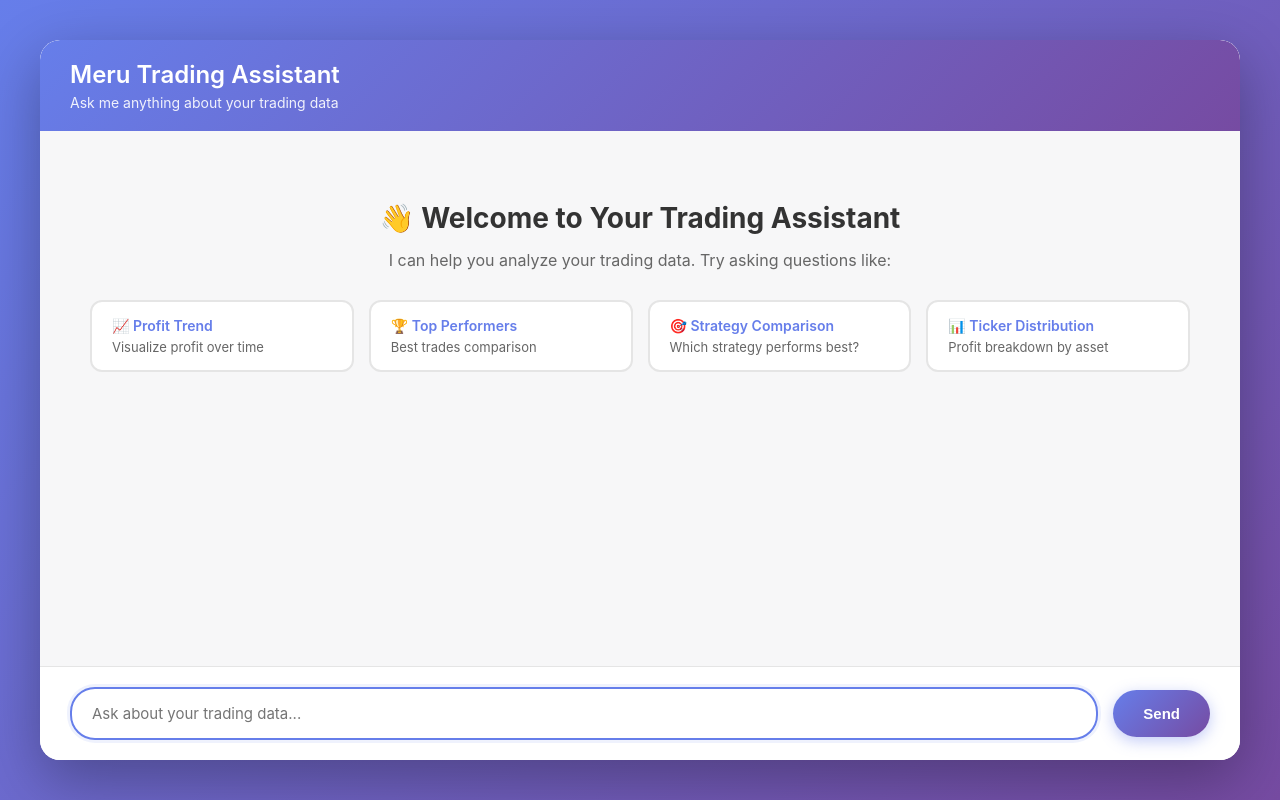
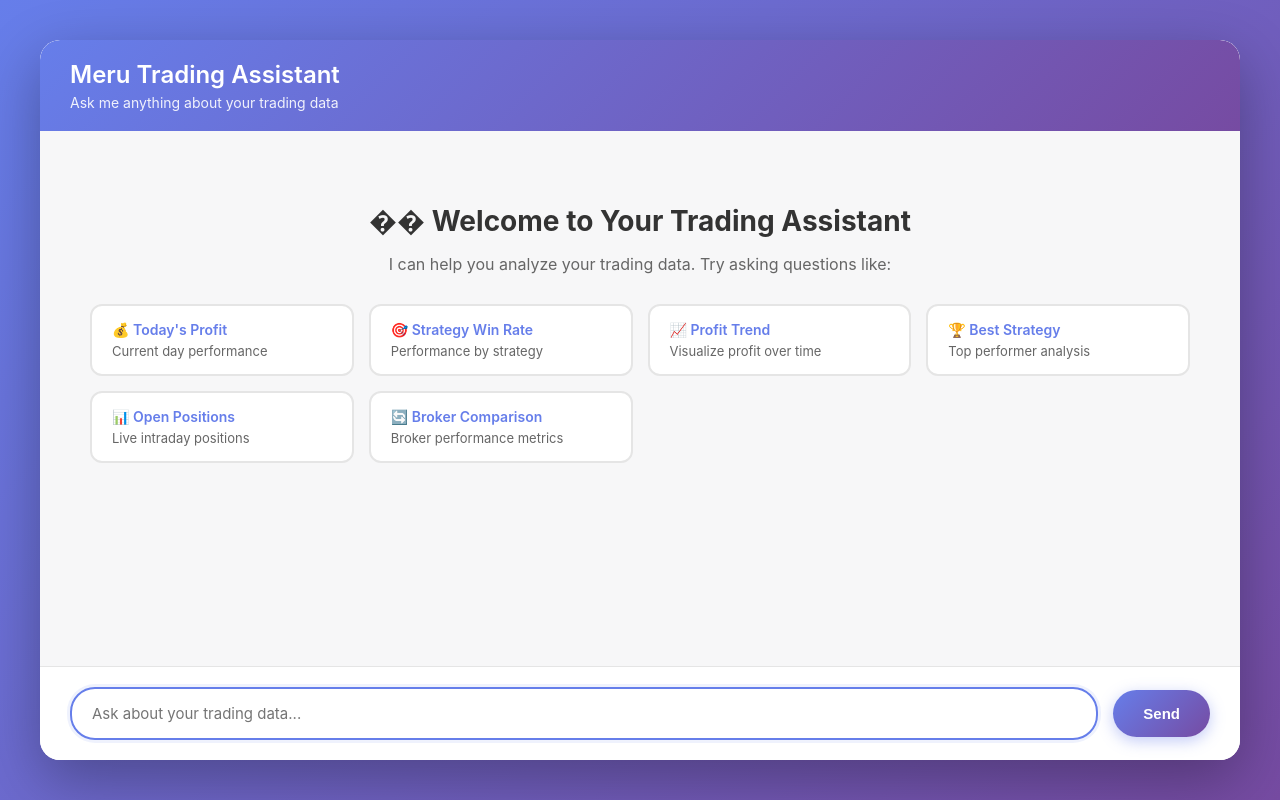
Before and after one commit to Swapnil-Cod/meru_chatbot, a Flask app: page / in a window 1280 px wide. Run offline with Flask 3, Linux system fonts and the light colour scheme; some libraries are stand-ins or nearby versions.

Commit message:
added more tables

```diff
--- a/app/routes.py
+++ b/app/routes.py
@@ -47,7 +47,8 @@ def serialize_results(results):
 
 # Database schema for the AI to understand
 DB_SCHEMA = """
-Table: trading_all
+=== TABLE 1: trading_all (Historical Data - All Completed Trades) ===
+Purpose: Contains all historical trading data. Use this for historical analysis.
 Columns:
 - order_id (bigint, primary key)
 - ordertime (datetime) - when the order was placed (use DATE(ordertime) for date filtering)
@@ -56,26 +57,64 @@ Columns:
 - account_id (int) - account identifier
 - mode (enum: 'PAPER', 'PROD') - trading mode
 - equity (decimal) - equity amount
-- underlying (varchar) - underlying asset
+- underlying (varchar) - underlying asset (e.g., NIFTY, BANKNIFTY)
 - expiration (varchar) - option expiration date
 - strike (decimal) - strike price
-- right (varchar) - option right (C/P)
-- leg (decimal) - leg number
+- right (varchar) - option right (C for Call, P for Put)
+- leg (decimal) - leg number in multi-leg strategy
 - ticker (varchar) - ticker symbol
-- side (varchar) - BUY/SELL
+- side (varchar) - BUY/SELL/short
 - lots (int) - number of lots
 - buyprice (decimal) - buy price
 - sellprice (decimal) - sell price
-- mtm (decimal) - mark to market
+- buy_slippage_value (decimal) - slippage cost on buy
+- sell_slippage_value (decimal) - slippage cost on sell
+- mtm (decimal) - mark to market P&L
 - realized (decimal) - realized profit/loss
-- total_pnl (decimal) - total profit and loss
+- total_pnl (decimal) - total profit and loss (primary P&L metric)
 - quantity (int) - order quantity
+- quantity_filled (int) - quantity filled
+- quantity_exited (int) - quantity exited
 - buytime (datetime) - when position was bought
 - selltime (datetime) - when position was sold
 - remarks (varchar) - additional remarks
 - last_updated (datetime) - last update timestamp
 
-IMPORTANT: Do NOT use order_date column. Always use DATE(ordertime) for date comparisons.
+=== TABLE 2: trading_today (Today's Live Data - Intraday Positions) ===
+Purpose: Contains only today's trading data. Emptied at end of day (data moved to trading_all).
+Use this for "today", "current", "live", "intraday" questions.
+Columns: Same as trading_all (identical schema)
+
+=== TABLE 3: slip_positionlive_daily (Daily Performance Summary) ===
+Purpose: Aggregated daily performance by broker, account, strategy. Use for performance analysis, win rates, strategy comparisons.
+Columns:
+- id (bigint, primary key)
+- broker (varchar) - broker name
+- account_id (int) - account identifier
+- strategy_name (varchar) - name of trading strategy
+- order_date (date) - trading date
+- mode (enum: 'PAPER', 'PROD') - trading mode
+- equity (decimal) - max equity for that day
+- lots (int) - total lots traded
+- buy_slippage_value (decimal) - total buy slippage
+- sell_slippage_value (decimal) - total sell slippage
+- mtm (decimal) - total mark to market
+- realized (decimal) - total realized P&L
+- total_pnl (decimal) - total profit/loss for the day
+- quantity (int) - total quantity
+- quantity_filled (int) - total quantity filled
+- quantity_exited (int) - total quantity exited
+- trade_count (int) - number of trades (short side only)
+- profitable_count (int) - number of profitable trades (short side, total_pnl > 0)
+- last_refreshed (datetime) - when aggregation was last run
+
+KEY INSIGHTS:
+- Win Rate = (profitable_count / trade_count) * 100
+- Use slip_positionlive_daily for strategy performance, win rates, ROI
+- Use trading_all for detailed trade analysis, historical trends
+- Use trading_today for current day live positions
+
+IMPORTANT: Do NOT use order_date column in trading_all. Always use DATE(ordertime) for date comparisons.
 """
 
 def translate_to_sql(user_question, conversation_history=None):
@@ -100,6 +139,8 @@ Rules:
    use the context from previous questions and queries to understand what they're referring to.
 
 Examples:
+
+=== Historical Data Queries (trading_all) ===
 Q: "What was my total profit yesterday?"
 A: SELECT SUM(total_pnl) as profit FROM trading_all WHERE DATE(ordertime) = CURDATE() - INTERVAL 1 DAY;
 
@@ -111,6 +152,29 @@ A: SELECT DATE(MIN(ordertime)) as first_day, SUM(total_pnl) as profit FROM tradi
 
 Q: "Show me all trades from March 2025"
 A: SELECT * FROM trading_all WHERE DATE(ordertime) BETWEEN '2025-03-01' AND '2025-03-31' LIMIT 100;
+
+=== Today's Live Data (trading_today) ===
+Q: "What's my profit today?"
+A: SELECT SUM(total_pnl) as profit FROM trading_today;
+
+Q: "Show me my current open positions"
+A: SELECT order_id, ticker, strategy_name, buyprice, mtm, total_pnl FROM trading_today WHERE selltime IS NULL;
+
+Q: "How many trades have I done today?"
+A: SELECT COUNT(*) as trade_count FROM trading_today;
+
+=== Performance Summary (slip_positionlive_daily) ===
+Q: "What's the win rate for each strategy?"
+A: SELECT strategy_name, SUM(trade_count) as total_trades, SUM(profitable_count) as wins, (SUM(profitable_count) / SUM(trade_count) * 100) as win_rate_pct FROM slip_positionlive_daily GROUP BY strategy_name;
+
+Q: "Which strategy performed best last week?"
+A: SELECT strategy_name, SUM(total_pnl) as total_profit, SUM(trade_count) as trades FROM slip_positionlive_daily WHERE order_date >= CURDATE() - INTERVAL 7 DAY GROUP BY strategy_name ORDER BY total_profit DESC LIMIT 1;
+
+Q: "Show me daily performance for the last 30 days"
+A: SELECT order_date, SUM(total_pnl) as daily_pnl, SUM(trade_count) as trades, (SUM(profitable_count) / SUM(trade_count) * 100) as win_rate FROM slip_positionlive_daily WHERE order_date >= CURDATE() - INTERVAL 30 DAY GROUP BY order_date ORDER BY order_date;
+
+Q: "Compare broker performance this month"
+A: SELECT broker, SUM(total_pnl) as profit, SUM(trade_count) as trades FROM slip_positionlive_daily WHERE order_date >= DATE_FORMAT(CURDATE(), '%Y-%m-01') GROUP BY broker ORDER BY profit DESC;
 
 Follow-up Example:
 Previous Q: "What was my biggest loss?"
--- a/templates/index.html
+++ b/templates/index.html
@@ -19,24 +19,32 @@
 
             <div class="chat-messages" id="chatMessages">
                 <div class="welcome-message">
-                    <h2>👋 Welcome to Your Trading Assistant</h2>
+                    <h2>�� Welcome to Your Trading Assistant</h2>
                     <p>I can help you analyze your trading data. Try asking questions like:</p>
                     <div class="example-queries">
+                        <div class="example-query" onclick="app.askQuestion('What is my profit today?')">
+                            <div class="example-query-title">💰 Today's Profit</div>
+                            <div class="example-query-text">Current day performance</div>
+                        </div>
+                        <div class="example-query" onclick="app.askQuestion('What is the win rate for each strategy?')">
+                            <div class="example-query-title">🎯 Strategy Win Rate</div>
+                            <div class="example-query-text">Performance by strategy</div>
+                        </div>
                         <div class="example-query" onclick="app.askQuestion('Show me my profit trend over the last 30 days')">
                             <div class="example-query-title">📈 Profit Trend</div>
                             <div class="example-query-text">Visualize profit over time</div>
                         </div>
-                        <div class="example-query" onclick="app.askQuestion('Show me my top 10 most profitable trades')">
-                            <div class="example-query-title">🏆 Top Performers</div>
-                            <div class="example-query-text">Best trades comparison</div>
+                        <div class="example-query" onclick="app.askQuestion('Which strategy performed best last week?')">
+                            <div class="example-query-title">🏆 Best Strategy</div>
+                            <div class="example-query-text">Top performer analysis</div>
                         </div>
-                        <div class="example-query" onclick="app.askQuestion('Compare profit by strategy')">
-                            <div class="example-query-title">🎯 Strategy Comparison</div>
-                            <div class="example-query-text">Which strategy performs best?</div>
+                        <div class="example-query" onclick="app.askQuestion('Show me my current open positions')">
+                            <div class="example-query-title">📊 Open Positions</div>
+                            <div class="example-query-text">Live intraday positions</div>
                         </div>
-                        <div class="example-query" onclick="app.askQuestion('Show profit distribution by ticker')">
-                            <div class="example-query-title">📊 Ticker Distribution</div>
-                            <div class="example-query-text">Profit breakdown by asset</div>
+                        <div class="example-query" onclick="app.askQuestion('Compare broker performance this month')">
+                            <div class="example-query-title">🔄 Broker Comparison</div>
+                            <div class="example-query-text">Broker performance metrics</div>
                         </div>
                     </div>
                 </div>
```
Also changed, not shown: schema/tables.sql (+85 -0 lines), README.md.
